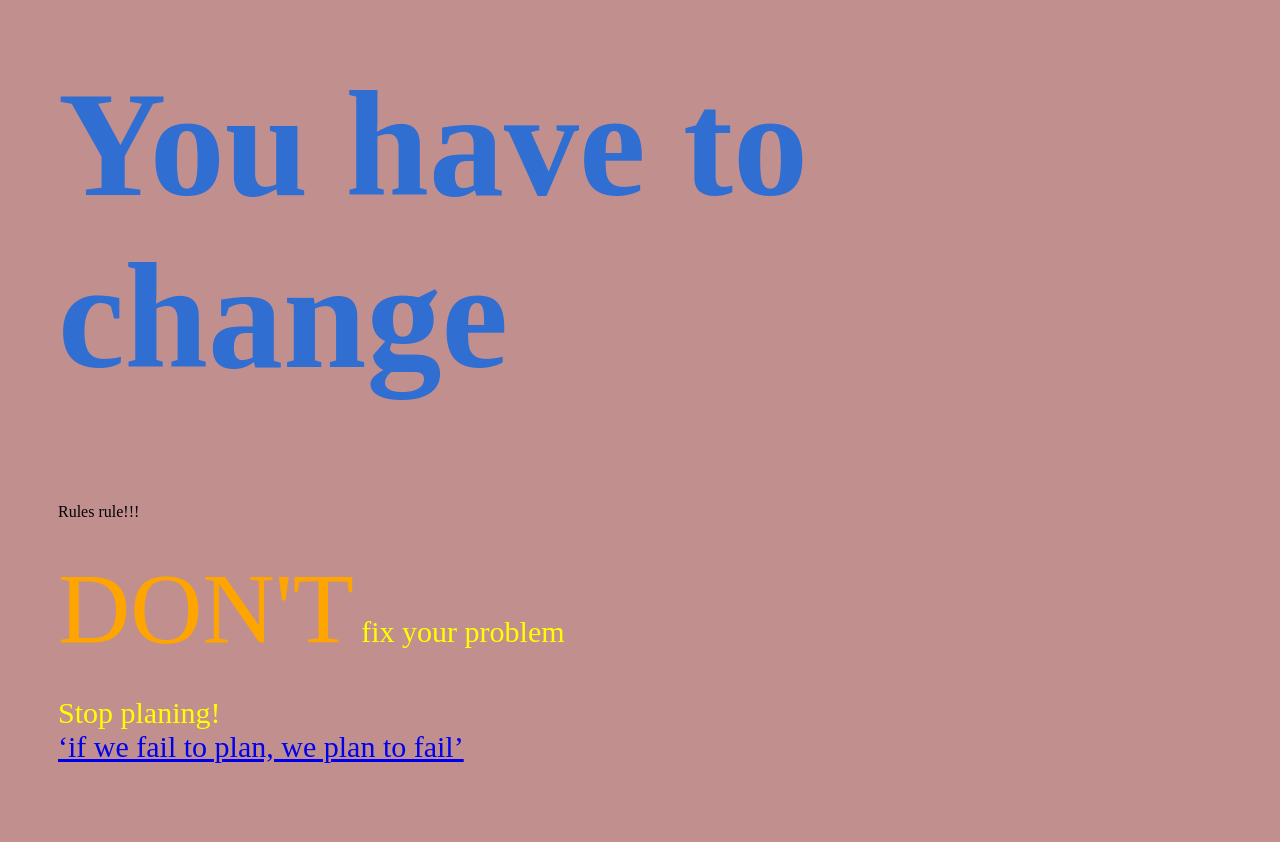
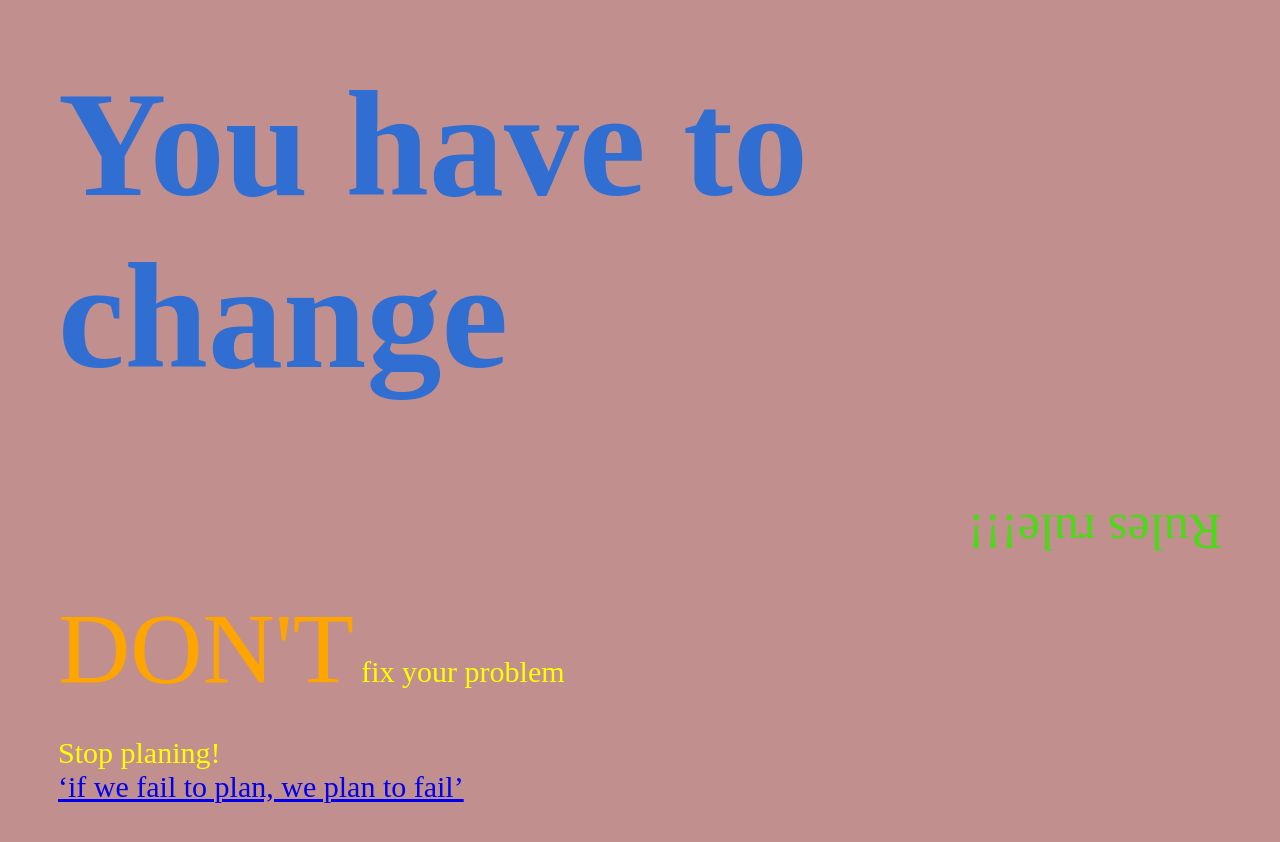
Before and after one commit to tina-aau/design-manifesto, a plain HTML site: page index.html in a window 1280 px wide. Drawn offline with Linux system fonts and the light colour scheme.

Commit message:
Fix CSS selector from 'dev' to 'div'

```diff
--- a/index.html
+++ b/index.html
@@ -19,7 +19,7 @@
         text-transform: uppercase;
         font-size: 100px;
       }
-      dev{
+      div{
         color: 4bd918;
         font-size: 50px;
         transform: rotate(180deg)
```
